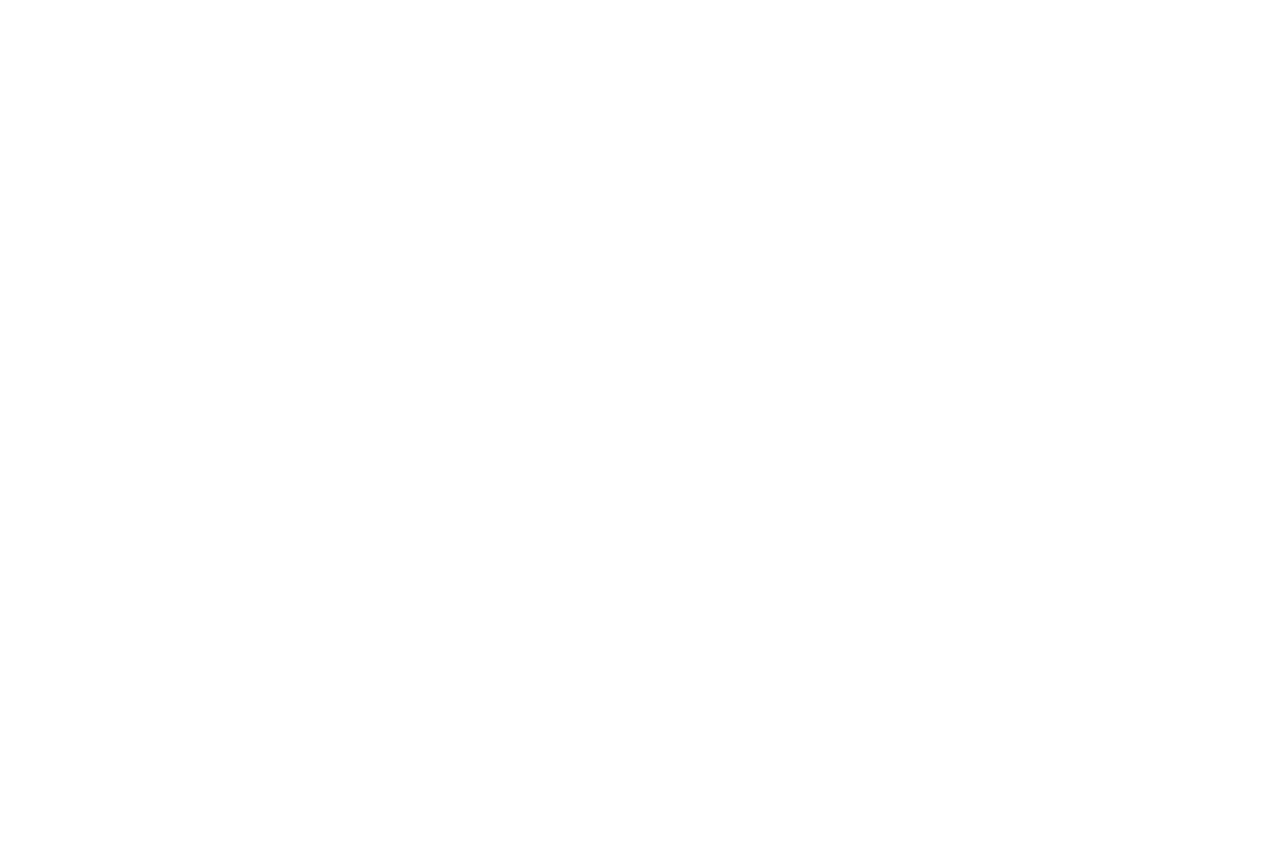
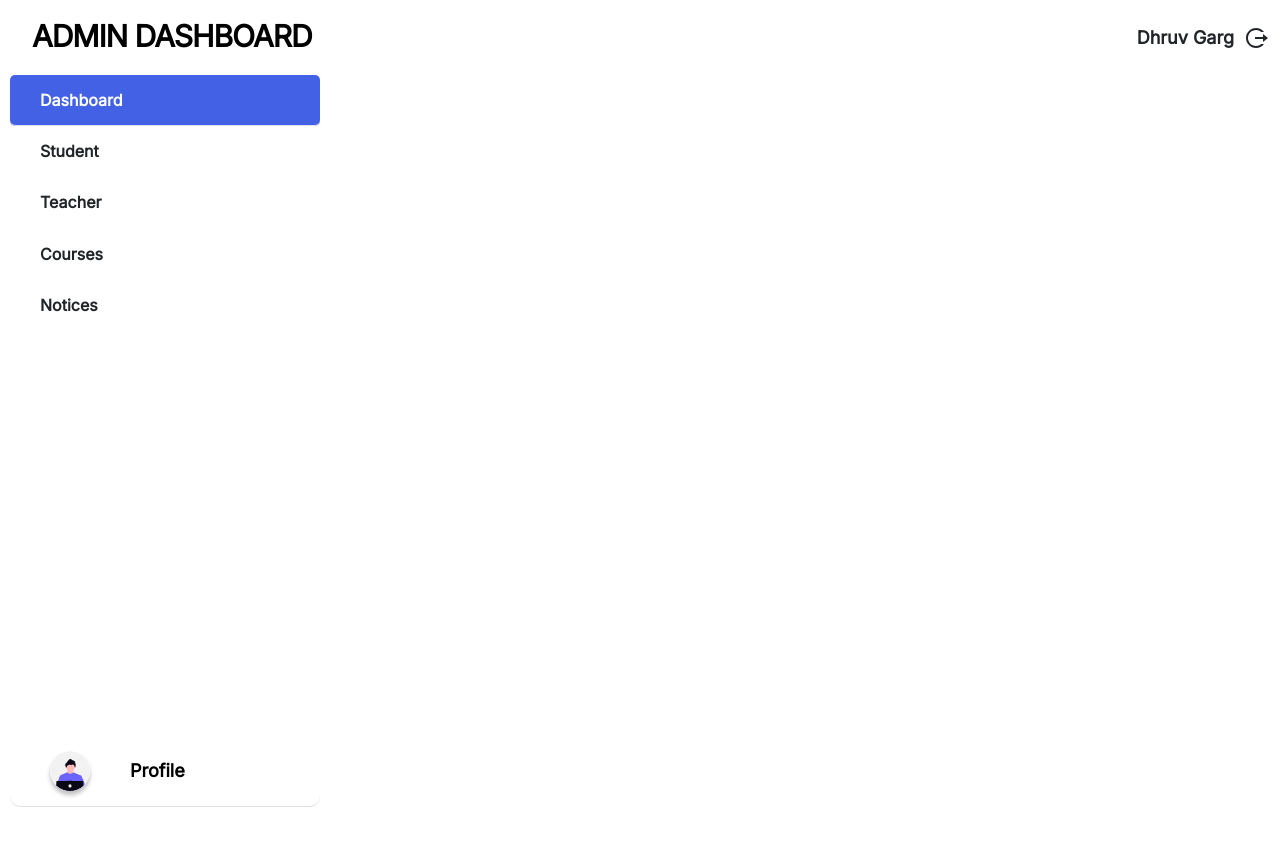
Before and after one commit to DhruvGarg86/Institute-Management-System, a React (Vite) app in the folder frontend/: page /admin/display-students in a window 1280 px wide. Before the commit this address had no page. Shown: the top 846 px of the page. Before the commit the page ends 800 px from the top, so only its background shows below. Built offline with nearby package versions, Linux system fonts and the light colour scheme.

Commit message:
Added Display all student page

```diff
--- a/frontend/src/App.jsx
+++ b/frontend/src/App.jsx
@@ -5,6 +5,8 @@
 import AddNotice from './pages/admin/AddNotice';
 import AddStudent from './pages/admin/AddStudent';
 import DisplayNotice from './pages/admin/DisplayNotice';
+import DisplayStudent from './pages/admin/DisplayStudent';
+
 import { ToastContainer, Zoom } from 'react-toastify';
 import 'react-toastify/dist/ReactToastify.css';
 
@@ -36,6 +38,10 @@
         path='/admin/display-notices'
         element={<DisplayNotice />}
         />
+        <Route
+        path='/admin/display-students'
+        element={<DisplayStudent />}
+        />
       </Routes>
       <ToastContainer
         position="top-center"
--- a/frontend/src/components/Sidebar.jsx
+++ b/frontend/src/components/Sidebar.jsx
@@ -70,7 +70,7 @@
             <div className="accordion-body">
               <ul style={{ listStyleType: 'none' }} className='sidebar-inner'>
                 <li><button type="button" className='sidebar-inner-button' onClick={() => navigate("/admin/add-student")}>Add Student</button></li>
-                <li><button type="button" className='sidebar-inner-button'>Display All Student</button></li>
+                <li><button type="button" className='sidebar-inner-button' onClick={() => navigate("/admin/display-students")}>Display All Student</button></li>
                 <li><button type="button" className='sidebar-inner-button'>Student Attendance</button></li>
                 <li><button type="button" className='sidebar-inner-button'>Student Marks</button></li>
               </ul>
--- a/frontend/src/index.css
+++ b/frontend/src/index.css
@@ -407,7 +407,14 @@
 }
 #social-icon-instagram:hover{
   color: white;
-  background-color: #ba35c1;
+  background-image: linear-gradient(
+    45deg,
+    #f09433 0%,
+    #e6683c 25%,
+    #dc2743 50%,
+    #cc2366 75%,
+    #bc1888 100%
+  );
 }
 #social-icon-twitter:hover{
   color: white;
@@ -451,7 +458,7 @@
 
 .notice-container {
   margin-top: 10px;
-  max-height: 550px; /* adjust as needed */
+  max-height: 550px;
   overflow-y: auto;
   border-radius: 12px;
   padding: 20px;
@@ -488,7 +495,7 @@
   position: absolute;
   left: 0;
   bottom: 0;
-  height: 4px;
+  height: 10px;
   width: 100%;
   background: linear-gradient(90deg, #4361e5, #5c7cfa);
   transition: opacity 0.3s ease;
@@ -499,6 +506,7 @@
 
 .notice-card:hover {
   height: 400px;
+  border: dashed 3px #4361e5;
 }
 
 .notice-card:hover::after {
@@ -526,3 +534,7 @@
   box-shadow: 0px 4px 4px rgba(0, 0, 0, 0.25);
 }
 /* Admin Add Student End */
+
+/* Admin Display Student Start */
+
+/* Admin Display Student End */
--- /dev/null
+++ b/frontend/src/pages/admin/DisplayStudent.jsx
@@ -0,0 +1,25 @@
+import React from 'react';
+import Navbar from '../../components/Navbar';
+import Sidebar from '../../components/Sidebar';
+
+function DisplayStudent() {
+
+
+    return (
+        <>
+            <Navbar />
+            <div className="container-fluid admin-dashboard-container">
+                <div className="row admin-dashboard-row">
+                    <div className="col-3 admin-dashboard-first">
+                        <Sidebar />
+                    </div>
+                    <div className="col-9 admin-dashboard-second p-4">
+
+                    </div>
+                </div>
+            </div>
+        </>
+    );
+}
+
+export default DisplayStudent;
--- a/frontend/src/pages/admin/Profile.jsx
+++ b/frontend/src/pages/admin/Profile.jsx
@@ -21,7 +21,7 @@
                                 </div>
                                 <div className="admin-profile-box-inside-right">
                                     <div className="admin-profile-details">
-                                        <h2 className="admin-profile-name fw-bold mb-4 ">This is Elon Musk</h2>
+                                        <h2 className="admin-profile-name fw-bold mb-4 " style={{color: 'white'}}>This is Elon Musk</h2>
                                         <p>Gender:Male</p>
                                         <p><strong>Email:</strong> elon.musk@example.com</p>
                                         <p><strong>Date of Birth:</strong> June 28, 1971</p>
```
Also changed, not shown: 1 other file (tests, documents, lock files or other folders).
